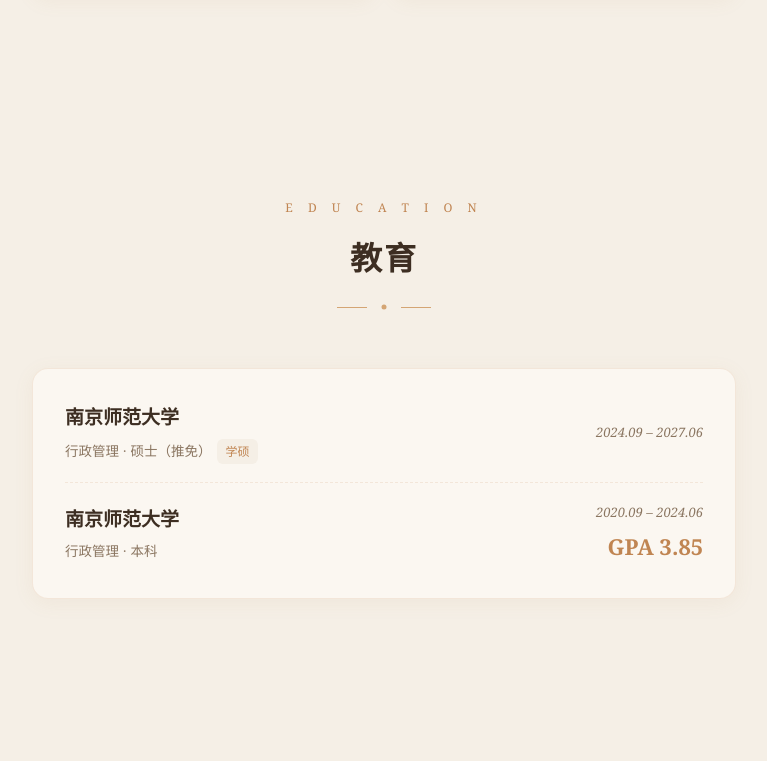
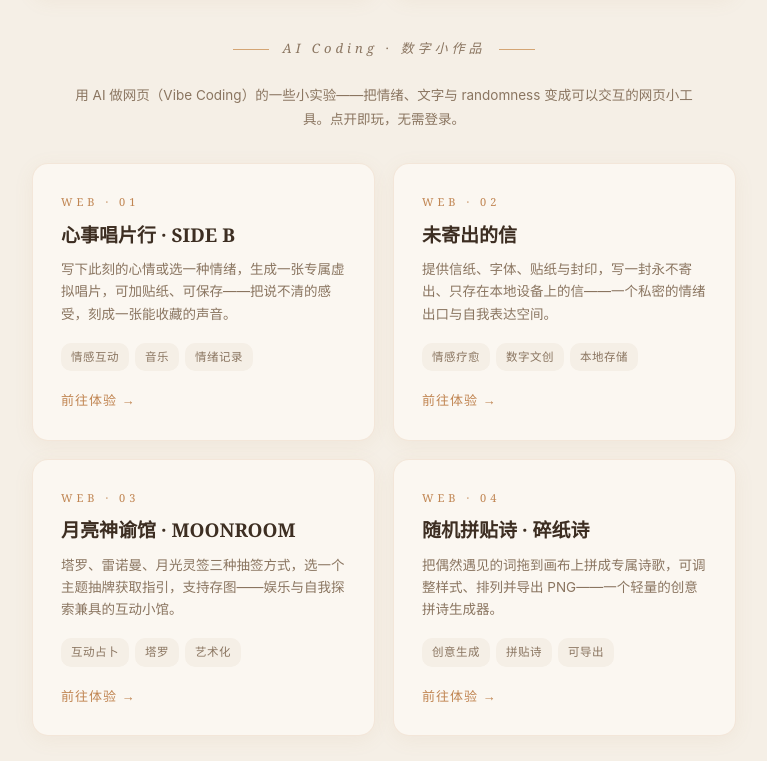
Before and after one commit to cutiepie030/personal-website, a plain HTML site: page index.html in a window 1280 px wide. Shown: the part 6379-7140 px from the top of the page, without its empty margins (256-1023 px from the left). Drawn offline with Linux system fonts and the light colour scheme.

Commit message:
feat: 新增 AI Coding 作品板块（4个Vibe Coding网页作品）

```diff
--- a/index.html
+++ b/index.html
@@ -793,6 +793,37 @@
   margin: 0 14px;
 }
 
+/* AI Coding 作品：子分组引导 + 可点击外链卡片 */
+.subsection-intro {
+  max-width: 640px;
+  margin: 0 auto 32px;
+  text-align: center;
+  color: var(--text-secondary);
+  font-size: 13.5px;
+  line-height: 1.75;
+}
+
+.project-card.web-work {
+  text-decoration: none;
+  display: flex;
+  flex-direction: column;
+  cursor: pointer;
+}
+
+.web-work-go {
+  margin-top: auto;
+  padding-top: 18px;
+  font-family: var(--serif);
+  font-size: 13px;
+  color: var(--accent);
+  letter-spacing: 1px;
+  transition: letter-spacing 0.3s ease;
+}
+
+.project-card.web-work:hover .web-work-go {
+  letter-spacing: 3px;
+}
+
 /* ==========================================
    Education：教育经历
    ========================================== */
@@ -1421,6 +1452,63 @@
       </div>
 
     </div>
+
+    <!-- 子分组：AI Coding 作品 -->
+    <div class="subsection-label reveal">AI Coding · 数字小作品</div>
+    <p class="subsection-intro reveal">用 AI 做网页（Vibe Coding）的一些小实验——把情绪、文字与 randomness 变成可以交互的网页小工具。点开即玩，无需登录。</p>
+
+    <div class="projects-grid">
+
+      <a class="project-card web-work reveal" href="https://cutiepie030.github.io/side-b-records/" target="_blank" rel="noopener">
+        <div class="project-tag-label">WEB · 01</div>
+        <h3 class="project-title">心事唱片行 · SIDE B</h3>
+        <p class="project-desc">写下此刻的心情或选一种情绪，生成一张专属虚拟唱片，可加贴纸、可保存——把说不清的感受，刻成一张能收藏的声音。</p>
+        <div class="project-tags">
+          <span class="project-tag">情感互动</span>
+          <span class="project-tag">音乐</span>
+          <span class="project-tag">情绪记录</span>
+        </div>
+        <div class="web-work-go">前往体验 →</div>
+      </a>
+
+      <a class="project-card web-work reveal" href="https://cutiepie030.github.io/letters-never-sent/" target="_blank" rel="noopener">
+        <div class="project-tag-label">WEB · 02</div>
+        <h3 class="project-title">未寄出的信</h3>
+        <p class="project-desc">提供信纸、字体、贴纸与封印，写一封永不寄出、只存在本地设备上的信——一个私密的情绪出口与自我表达空间。</p>
+        <div class="project-tags">
+          <span class="project-tag">情感疗愈</span>
+          <span class="project-tag">数字文创</span>
+          <span class="project-tag">本地存储</span>
+        </div>
+        <div class="web-work-go">前往体验 →</div>
+      </a>
+
+      <a class="project-card web-work reveal" href="https://cutiepie030.github.io/moonroom/" target="_blank" rel="noopener">
+        <div class="project-tag-label">WEB · 03</div>
+        <h3 class="project-title">月亮神谕馆 · MOONROOM</h3>
+        <p class="project-desc">塔罗、雷诺曼、月光灵签三种抽签方式，选一个主题抽牌获取指引，支持存图——娱乐与自我探索兼具的互动小馆。</p>
+        <div class="project-tags">
+          <span class="project-tag">互动占卜</span>
+          <span class="project-tag">塔罗</span>
+          <span class="project-tag">艺术化</span>
+        </div>
+        <div class="web-work-go">前往体验 →</div>
+      </a>
+
+      <a class="project-card web-work reveal" href="https://cutiepie030.github.io/paper-fragments/" target="_blank" rel="noopener">
+        <div class="project-tag-label">WEB · 04</div>
+        <h3 class="project-title">随机拼贴诗 · 碎纸诗</h3>
+        <p class="project-desc">把偶然遇见的词拖到画布上拼成专属诗歌，可调整样式、排列并导出 PNG——一个轻量的创意拼诗生成器。</p>
+        <div class="project-tags">
+          <span class="project-tag">创意生成</span>
+          <span class="project-tag">拼贴诗</span>
+          <span class="project-tag">可导出</span>
+        </div>
+        <div class="web-work-go">前往体验 →</div>
+      </a>
+
+    </div>
+
   </div>
 </section>
 
```
